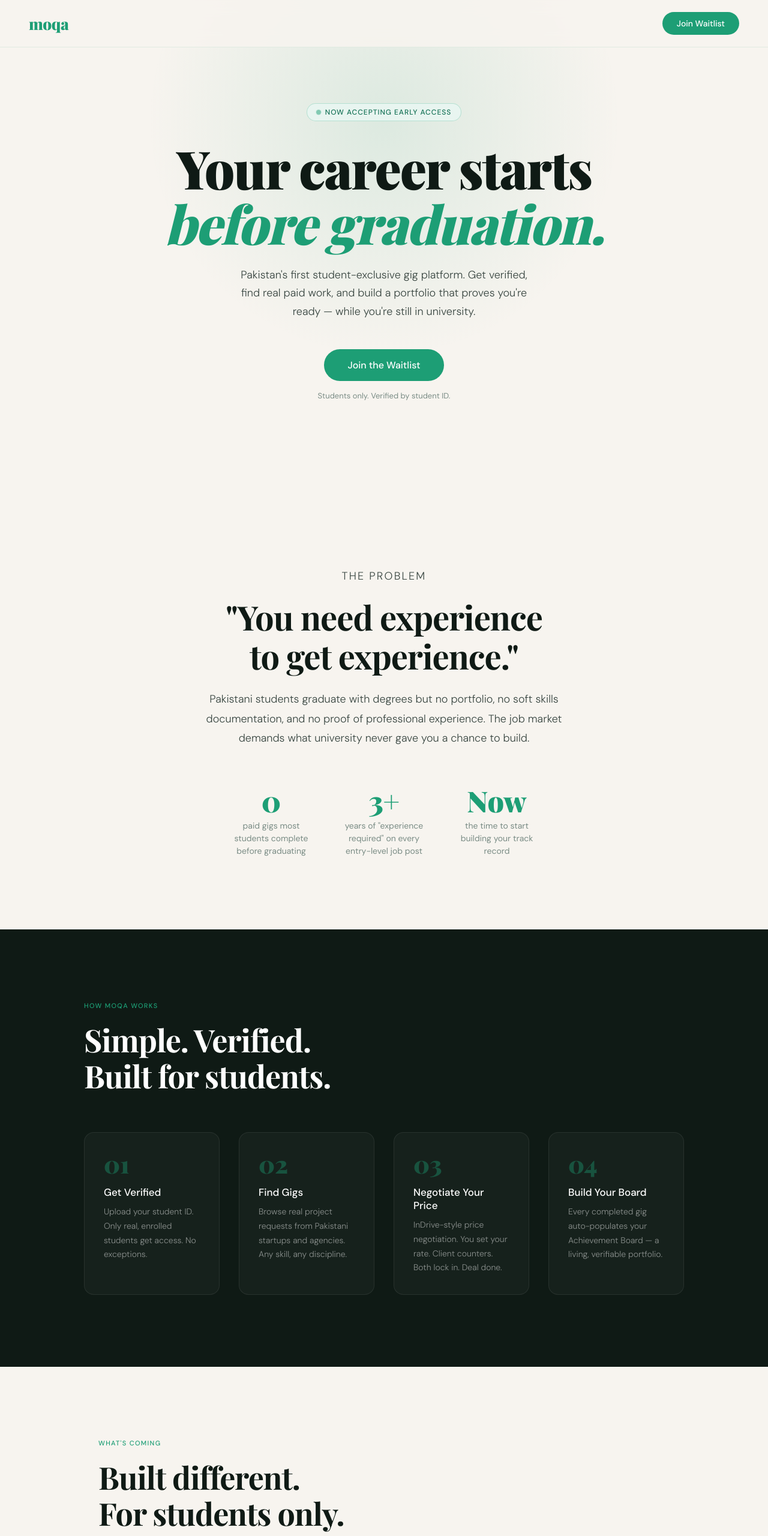
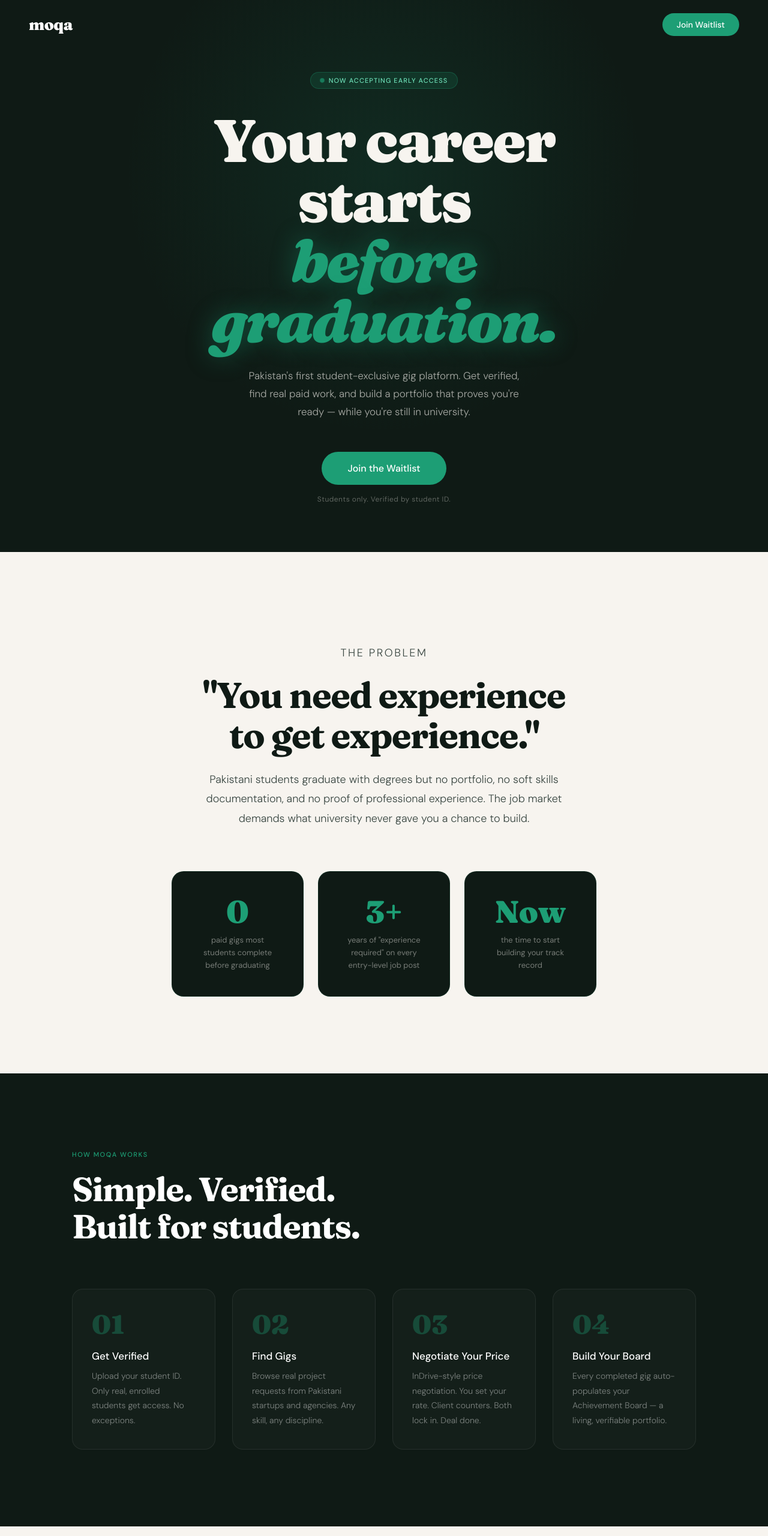
Before and after one commit to DanMomento/moqa-landing, a plain HTML site: page index.html in a window 1280 px wide. Shown: the top 2560 px of the page at 60% size. Drawn offline with nearby package versions, Linux system fonts and the light colour scheme; a web font is replaced by a local one.

Commit message:
landing page redesign to feel less vibecodey

```diff
--- a/index.html
+++ b/index.html
@@ -5,7 +5,8 @@
 <meta name="viewport" content="width=device-width, initial-scale=1.0">
 <title>Moqa — Your career starts before graduation</title>
 <link rel="preconnect" href="https://fonts.googleapis.com">
-<link href="https://fonts.googleapis.com/css2?family=Playfair+Display:ital,wght@0,700;0,900;1,700&family=DM+Sans:wght@300;400;500&display=swap" rel="stylesheet">
+<link rel="preconnect" href="https://fonts.gstatic.com" crossorigin>
+<link href="https://fonts.googleapis.com/css2?family=Fraunces:ital,opsz,wght@0,9..144,700;0,9..144,900;1,9..144,700;1,9..144,900&family=DM+Sans:wght@300;400;500&display=swap" rel="stylesheet">
 <style>
   :root {
     --green: #1D9E75;
@@ -20,15 +21,33 @@
   html { scroll-behavior: smooth; }
   body { font-family: 'DM Sans', sans-serif; background: var(--cream); color: var(--ink); overflow-x: hidden; }
 
+  /* ── NAV ── */
   nav {
     position: fixed; top: 0; left: 0; right: 0; z-index: 100;
     display: flex; align-items: center; justify-content: space-between;
-    padding: 20px 48px;
-    background: rgba(247,244,239,0.85);
-    backdrop-filter: blur(12px);
-    border-bottom: 1px solid rgba(29,158,117,0.1);
+    padding: 22px 48px;
+    transition: background 0.4s ease, border-color 0.4s ease, backdrop-filter 0.4s ease;
+    background: transparent;
+    border-bottom: 1px solid transparent;
   }
-  .nav-logo { font-family: 'Playfair Display', serif; font-size: 26px; font-weight: 900; color: var(--green); letter-spacing: -0.5px; }
+  nav.scrolled {
+    background: rgba(15,26,21,0.88);
+    backdrop-filter: blur(14px);
+    -webkit-backdrop-filter: blur(14px);
+    border-bottom-color: rgba(29,158,117,0.12);
+  }
+  nav.light {
+    background: rgba(247,244,239,0.9);
+    backdrop-filter: blur(14px);
+    -webkit-backdrop-filter: blur(14px);
+    border-bottom-color: rgba(29,158,117,0.1);
+  }
+  .nav-logo {
+    font-family: 'Fraunces', serif;
+    font-size: 26px; font-weight: 900; color: white;
+    letter-spacing: -0.5px; transition: color 0.4s;
+  }
+  nav.light .nav-logo { color: var(--green); }
   .nav-cta {
     background: var(--green); color: white; border: none; padding: 10px 24px;
     border-radius: 999px; font-family: 'DM Sans', sans-serif; font-size: 14px;
@@ -36,23 +55,40 @@
   }
   .nav-cta:hover { background: var(--green-deep); }
 
+  /* ── HERO ── */
   .hero {
     min-height: 100vh; display: flex; flex-direction: column;
     align-items: center; justify-content: center;
-    padding: 120px 24px 80px; text-align: center; position: relative; overflow: hidden;
+    padding: 120px 24px 80px; text-align: center;
+    position: relative; overflow: hidden;
+    background: var(--ink);
+    color: var(--cream);
   }
-  .hero::before {
-    content: ''; position: absolute; top: -200px; left: 50%; transform: translateX(-50%);
-    width: 800px; height: 800px;
-    background: radial-gradient(circle, rgba(29,158,117,0.12) 0%, transparent 70%);
-    pointer-events: none;
+
+  /* dot-grid background */
+  .hero-dots {
+    position: absolute; inset: 0; z-index: 0;
+    background-image: radial-gradient(circle, rgba(29,158,117,0.35) 1px, transparent 1px);
+    background-size: 32px 32px;
+    will-change: transform;
   }
+
+  /* green glow blob */
+  .hero::after {
+    content: ''; position: absolute; top: -160px; left: 50%; transform: translateX(-50%);
+    width: 900px; height: 900px;
+    background: radial-gradient(circle, rgba(29,158,117,0.13) 0%, transparent 68%);
+    pointer-events: none; z-index: 0;
+  }
+
+  .hero > * { position: relative; z-index: 1; }
+
   .hero-badge {
     display: inline-flex; align-items: center; gap: 8px;
-    background: var(--green-pale); color: var(--green-deep);
-    border: 1px solid rgba(29,158,117,0.25); padding: 6px 16px;
-    border-radius: 999px; font-size: 12px; font-weight: 500;
-    letter-spacing: 0.08em; text-transform: uppercase; margin-bottom: 32px;
+    background: rgba(29,158,117,0.15); color: #6ee0b8;
+    border: 1px solid rgba(29,158,117,0.3); padding: 6px 16px;
+    border-radius: 999px; font-size: 11px; font-weight: 500;
+    letter-spacing: 0.1em; text-transform: uppercase; margin-bottom: 36px;
     animation: fadeUp 0.6s ease both;
   }
   .hero-badge::before {
@@ -61,83 +97,175 @@
   }
   @keyframes pulse {
     0%, 100% { opacity: 1; transform: scale(1); }
-    50% { opacity: 0.5; transform: scale(1.4); }
+    50% { opacity: 0.4; transform: scale(1.5); }
   }
+
   .hero h1 {
-    font-family: 'Playfair Display', serif;
-    font-size: clamp(42px, 7vw, 88px); font-weight: 900;
-    line-height: 1.05; letter-spacing: -2px; color: var(--ink); max-width: 800px;
+    font-family: 'Fraunces', serif;
+    font-size: clamp(48px, 8vw, 100px); font-weight: 900;
+    line-height: 1.0; letter-spacing: -3px; color: var(--cream); max-width: 860px;
     animation: fadeUp 0.6s ease 0.1s both;
   }
-  .hero h1 em { font-style: italic; color: var(--green); }
+  .hero h1 em {
+    font-style: italic; color: var(--green);
+    text-shadow: 0 0 40px rgba(29,158,117,0.4);
+  }
   .hero-sub {
-    margin-top: 24px; font-size: 18px; font-weight: 300; color: var(--ink-soft);
-    max-width: 480px; line-height: 1.7; animation: fadeUp 0.6s ease 0.2s both;
+    margin-top: 28px; font-size: 17px; font-weight: 300; color: rgba(247,244,239,0.65);
+    max-width: 460px; line-height: 1.75; animation: fadeUp 0.6s ease 0.2s both;
   }
   .hero-cta-btn {
-    margin-top: 48px; display: inline-block; padding: 16px 40px;
+    margin-top: 52px; display: inline-block; padding: 17px 44px;
     background: var(--green); color: white; border: none; border-radius: 999px;
     font-family: 'DM Sans', sans-serif; font-size: 16px; font-weight: 500;
-    cursor: pointer; text-decoration: none; transition: background 0.2s, transform 0.1s;
+    cursor: pointer; text-decoration: none; transition: background 0.2s, transform 0.15s, box-shadow 0.2s;
     animation: fadeUp 0.6s ease 0.3s both;
+    box-shadow: 0 0 0 0 rgba(29,158,117,0);
   }
-  .hero-cta-btn:hover { background: var(--green-deep); transform: translateY(-2px); }
-  .hero-note { margin-top: 16px; font-size: 13px; color: var(--muted); animation: fadeUp 0.6s ease 0.4s both; }
+  .hero-cta-btn:hover {
+    background: var(--green-deep); transform: translateY(-2px);
+    box-shadow: 0 8px 32px rgba(29,158,117,0.35);
+  }
+  .hero-note {
+    margin-top: 16px; font-size: 12px; color: rgba(247,244,239,0.35);
+    letter-spacing: 0.04em;
+    animation: fadeUp 0.6s ease 0.4s both;
+  }
 
-  .problem { padding: 120px 24px; max-width: 900px; margin: 0 auto; text-align: center; }
-  .section-label { font-size: 11px; font-weight: 500; letter-spacing: 0.12em; text-transform: uppercase; color: var(--green); margin-bottom: 20px; }
-  .problem h2 { font-family: 'Playfair Display', serif; font-size: clamp(32px, 5vw, 56px); font-weight: 700; line-height: 1.15; letter-spacing: -1px; color: var(--ink); }
-  .problem p { margin-top: 24px; font-size: 18px; font-weight: 300; color: var(--ink-soft); line-height: 1.8; max-width: 620px; margin-left: auto; margin-right: auto; }
-  .stats { display: flex; justify-content: center; gap: 48px; margin-top: 64px; flex-wrap: wrap; }
-  .stat { text-align: center; }
-  .stat-num { font-family: 'Playfair Display', serif; font-size: 48px; font-weight: 900; color: var(--green); line-height: 1; }
-  .stat-label { margin-top: 8px; font-size: 14px; color: var(--muted); max-width: 140px; line-height: 1.5; }
+  /* ── PROBLEM ── */
+  .problem { padding: 128px 24px; max-width: 900px; margin: 0 auto; text-align: center; }
+  .section-label { font-size: 11px; font-weight: 500; letter-spacing: 0.14em; text-transform: uppercase; color: var(--green); margin-bottom: 20px; }
+  .problem h2 {
+    font-family: 'Fraunces', serif;
+    font-size: clamp(34px, 5.5vw, 60px); font-weight: 700;
+    line-height: 1.12; letter-spacing: -1.5px; color: var(--ink);
+  }
+  .problem > p {
+    margin-top: 24px; font-size: 18px; font-weight: 300; color: var(--ink-soft);
+    line-height: 1.8; max-width: 600px; margin-left: auto; margin-right: auto;
+  }
 
-  .how { background: var(--ink); padding: 120px 24px; color: white; }
-  .how-inner { max-width: 1000px; margin: 0 auto; }
+  /* stats — dark cards */
+  .stats { display: flex; justify-content: center; gap: 24px; margin-top: 72px; flex-wrap: wrap; }
+  .stat {
+    background: var(--ink); border-radius: 20px; padding: 40px 36px;
+    text-align: center; min-width: 180px; flex: 1; max-width: 220px;
+    border: 1px solid rgba(29,158,117,0.12);
+    transition: border-color 0.25s, box-shadow 0.25s;
+  }
+  .stat:hover {
+    border-color: rgba(29,158,117,0.35);
+    box-shadow: 0 0 32px rgba(29,158,117,0.1);
+  }
+  .stat-num {
+    font-family: 'Fraunces', serif; font-size: 52px; font-weight: 900;
+    color: var(--green); line-height: 1;
+  }
+  .stat-label { margin-top: 12px; font-size: 13px; color: rgba(247,244,239,0.45); max-width: 140px; line-height: 1.6; margin-left: auto; margin-right: auto; }
+
+  /* ── HOW IT WORKS ── */
+  .how { background: var(--ink); padding: 128px 24px; color: white; }
+  .how-inner { max-width: 1040px; margin: 0 auto; }
   .how .section-label { color: var(--green); }
-  .how h2 { font-family: 'Playfair Display', serif; font-size: clamp(32px, 5vw, 52px); font-weight: 700; letter-spacing: -1px; line-height: 1.15; color: white; margin-bottom: 64px; max-width: 600px; }
-  .steps { display: grid; grid-template-columns: repeat(auto-fit, minmax(220px, 1fr)); gap: 32px; }
-  .step { padding: 32px; border: 1px solid rgba(255,255,255,0.08); border-radius: 16px; background: rgba(255,255,255,0.03); transition: border-color 0.2s, background 0.2s; }
-  .step:hover { border-color: rgba(29,158,117,0.4); background: rgba(29,158,117,0.05); }
-  .step-num { font-family: 'Playfair Display', serif; font-size: 40px; font-weight: 900; color: var(--green); opacity: 0.4; line-height: 1; margin-bottom: 16px; }
+  .how h2 {
+    font-family: 'Fraunces', serif;
+    font-size: clamp(34px, 5.5vw, 56px); font-weight: 700;
+    letter-spacing: -1.5px; line-height: 1.12; color: white;
+    margin-bottom: 72px; max-width: 580px;
+  }
+  .steps { display: grid; grid-template-columns: repeat(auto-fit, minmax(220px, 1fr)); gap: 28px; }
+  .step {
+    padding: 36px 32px; border: 1px solid rgba(255,255,255,0.07); border-radius: 18px;
+    background: rgba(255,255,255,0.025);
+    transition: border-color 0.25s, background 0.25s, box-shadow 0.25s;
+  }
+  .step:hover {
+    border-color: rgba(29,158,117,0.4);
+    background: rgba(29,158,117,0.04);
+    box-shadow: inset 0 0 0 1px rgba(29,158,117,0.4);
+  }
+  .step-num {
+    font-family: 'Fraunces', serif; font-size: 44px; font-weight: 900;
+    color: var(--green); opacity: 0.35; line-height: 1; margin-bottom: 20px;
+  }
   .step h3 { font-size: 17px; font-weight: 500; color: white; margin-bottom: 10px; }
-  .step p { font-size: 14px; color: rgba(255,255,255,0.5); line-height: 1.7; font-weight: 300; }
+  .step p { font-size: 14px; color: rgba(255,255,255,0.45); line-height: 1.75; font-weight: 300; }
 
-  .pillars { padding: 120px 24px; max-width: 1000px; margin: 0 auto; }
-  .pillars h2 { font-family: 'Playfair Display', serif; font-size: clamp(32px, 5vw, 52px); font-weight: 700; letter-spacing: -1px; line-height: 1.15; color: var(--ink); margin-bottom: 64px; max-width: 500px; }
-  .pillar-grid { display: grid; grid-template-columns: repeat(auto-fit, minmax(200px, 1fr)); gap: 24px; }
-  .pillar { padding: 32px 28px; background: white; border-radius: 16px; border: 1px solid rgba(29,158,117,0.1); transition: transform 0.2s, box-shadow 0.2s; }
-  .pillar:hover { transform: translateY(-4px); box-shadow: 0 12px 40px rgba(29,158,117,0.12); }
-  .pillar-icon { font-size: 28px; margin-bottom: 16px; }
+  /* ── PILLARS ── */
+  .pillars { padding: 128px 24px; max-width: 1040px; margin: 0 auto; }
+  .pillars h2 {
+    font-family: 'Fraunces', serif;
+    font-size: clamp(34px, 5.5vw, 56px); font-weight: 700;
+    letter-spacing: -1.5px; line-height: 1.12; color: var(--ink);
+    margin-bottom: 72px; max-width: 500px;
+  }
+  .pillar-grid { display: grid; grid-template-columns: repeat(auto-fit, minmax(210px, 1fr)); gap: 20px; }
+  .pillar {
+    padding: 36px 28px; background: white; border-radius: 18px;
+    border: 1px solid rgba(29,158,117,0.1);
+    transition: transform 0.22s ease, box-shadow 0.22s ease, border-color 0.22s ease;
+  }
+  .pillar:hover {
+    transform: translateY(-5px);
+    box-shadow: 0 16px 48px rgba(29,158,117,0.1), inset 0 0 0 1px rgba(29,158,117,0.4);
+    border-color: transparent;
+  }
+  .pillar-icon { font-size: 26px; margin-bottom: 18px; }
   .pillar h3 { font-size: 16px; font-weight: 500; color: var(--ink); margin-bottom: 8px; }
-  .pillar p { font-size: 13px; color: var(--muted); line-height: 1.7; font-weight: 300; }
+  .pillar p { font-size: 13px; color: var(--muted); line-height: 1.75; font-weight: 300; }
 
-  .waitlist-bottom { background: var(--green); padding: 100px 24px; text-align: center; color: white; }
-  .waitlist-bottom h2 { font-family: 'Playfair Display', serif; font-size: clamp(32px, 5vw, 56px); font-weight: 900; letter-spacing: -1px; line-height: 1.1; margin-bottom: 16px; }
-  .waitlist-bottom h2 em { font-style: italic; opacity: 0.7; }
-  .waitlist-bottom > p { font-size: 17px; font-weight: 300; opacity: 0.8; margin-bottom: 40px; }
-  .waitlist-btn { display: inline-block; padding: 16px 48px; background: white; color: var(--green); border-radius: 999px; font-family: 'DM Sans', sans-serif; font-size: 16px; font-weight: 500; text-decoration: none; transition: background 0.2s, transform 0.1s; }
+  /* ── WAITLIST CTA ── */
+  .waitlist-bottom { background: var(--green); padding: 112px 24px; text-align: center; color: white; }
+  .waitlist-bottom h2 {
+    font-family: 'Fraunces', serif;
+    font-size: clamp(34px, 5.5vw, 60px); font-weight: 900;
+    letter-spacing: -1.5px; line-height: 1.08; margin-bottom: 16px;
+  }
+  .waitlist-bottom h2 em { font-style: italic; opacity: 0.65; }
+  .waitlist-bottom > p { font-size: 17px; font-weight: 300; opacity: 0.8; margin-bottom: 44px; }
+  .waitlist-btn {
+    display: inline-block; padding: 17px 52px; background: white; color: var(--green);
+    border-radius: 999px; font-family: 'DM Sans', sans-serif; font-size: 16px; font-weight: 500;
+    text-decoration: none; transition: background 0.2s, transform 0.15s;
+  }
   .waitlist-btn:hover { background: var(--cream); transform: translateY(-2px); }
-  .waitlist-note { margin-top: 20px; font-size: 13px; opacity: 0.6; }
+  .waitlist-note { margin-top: 22px; font-size: 13px; opacity: 0.55; }
 
-  footer { background: var(--ink); padding: 40px 48px; display: flex; justify-content: space-between; align-items: center; flex-wrap: wrap; gap: 16px; }
-  footer .nav-logo { color: white; font-size: 20px; }
-  footer p { font-size: 13px; color: rgba(255,255,255,0.3); }
+  /* ── FOOTER ── */
+  footer {
+    background: var(--ink); padding: 40px 48px;
+    display: flex; justify-content: space-between; align-items: center;
+    flex-wrap: wrap; gap: 16px;
+  }
+  footer .nav-logo {
+    font-family: 'Fraunces', serif; font-size: 20px; font-weight: 900;
+    color: white; letter-spacing: -0.5px;
+  }
+  footer p { font-size: 13px; color: rgba(255,255,255,0.25); }
 
-  @keyframes fadeUp { from { opacity: 0; transform: translateY(20px); } to { opacity: 1; transform: translateY(0); } }
-  .reveal { opacity: 0; transform: translateY(24px); transition: opacity 0.6s ease, transform 0.6s ease; }
+  /* ── ANIMATIONS ── */
+  @keyframes fadeUp { from { opacity: 0; transform: translateY(22px); } to { opacity: 1; transform: translateY(0); } }
+  .reveal { opacity: 0; transform: translateY(28px); transition: opacity 0.65s ease, transform 0.65s ease; }
   .reveal.visible { opacity: 1; transform: translateY(0); }
+
+  /* ── RESPONSIVE ── */
+  @media (max-width: 600px) {
+    nav { padding: 18px 24px; }
+    footer { padding: 32px 24px; flex-direction: column; align-items: flex-start; }
+    .stats { gap: 16px; }
+    .stat { min-width: 140px; padding: 28px 24px; }
+  }
 </style>
 </head>
 <body>
 
-<nav>
+<nav id="main-nav">
   <div class="nav-logo">moqa</div>
   <a href="https://tally.so/r/2EOXVe" target="_blank" class="nav-cta">Join Waitlist</a>
 </nav>
 
-<section class="hero">
+<section class="hero" id="hero">
+  <div class="hero-dots" id="hero-dots"></div>
   <div class="hero-badge">Now accepting early access</div>
   <h1>Your career starts<br><em>before graduation.</em></h1>
   <p class="hero-sub">Pakistan's first student-exclusive gig platform. Get verified, find real paid work, and build a portfolio that proves you're ready — while you're still in university.</p>
@@ -234,16 +362,45 @@
 </footer>
 
 <script>
+  // Scroll-reveal
   const reveals = document.querySelectorAll('.reveal');
-  const observer = new IntersectionObserver((entries) => {
+  const revealObserver = new IntersectionObserver((entries) => {
     entries.forEach((entry, i) => {
       if (entry.isIntersecting) {
         setTimeout(() => entry.target.classList.add('visible'), i * 80);
-        observer.unobserve(entry.target);
+        revealObserver.unobserve(entry.target);
       }
     });
   }, { threshold: 0.1 });
-  reveals.forEach(el => observer.observe(el));
+  reveals.forEach(el => revealObserver.observe(el));
+
+  // Nav: transparent on dark hero, frosted on scroll past hero
+  const nav = document.getElementById('main-nav');
+  const hero = document.getElementById('hero');
+  function updateNav() {
+    const heroBottom = hero.offsetTop + hero.offsetHeight;
+    const scrolled = window.scrollY > 40;
+    const pastHero = window.scrollY + 80 >= heroBottom;
+    if (pastHero) {
+      nav.classList.remove('scrolled');
+      nav.classList.add('light');
+    } else if (scrolled) {
+      nav.classList.add('scrolled');
+      nav.classList.remove('light');
+    } else {
+      nav.classList.remove('scrolled', 'light');
+    }
+  }
+  window.addEventListener('scroll', updateNav, { passive: true });
+  updateNav();
+
+  // Dot-grid parallax
+  const dots = document.getElementById('hero-dots');
+  window.addEventListener('scroll', () => {
+    const y = window.scrollY;
+    const parallaxY = y * 0.3;
+    dots.style.transform = `translateY(${parallaxY}px)`;
+  }, { passive: true });
 </script>
 
 </body>
```
